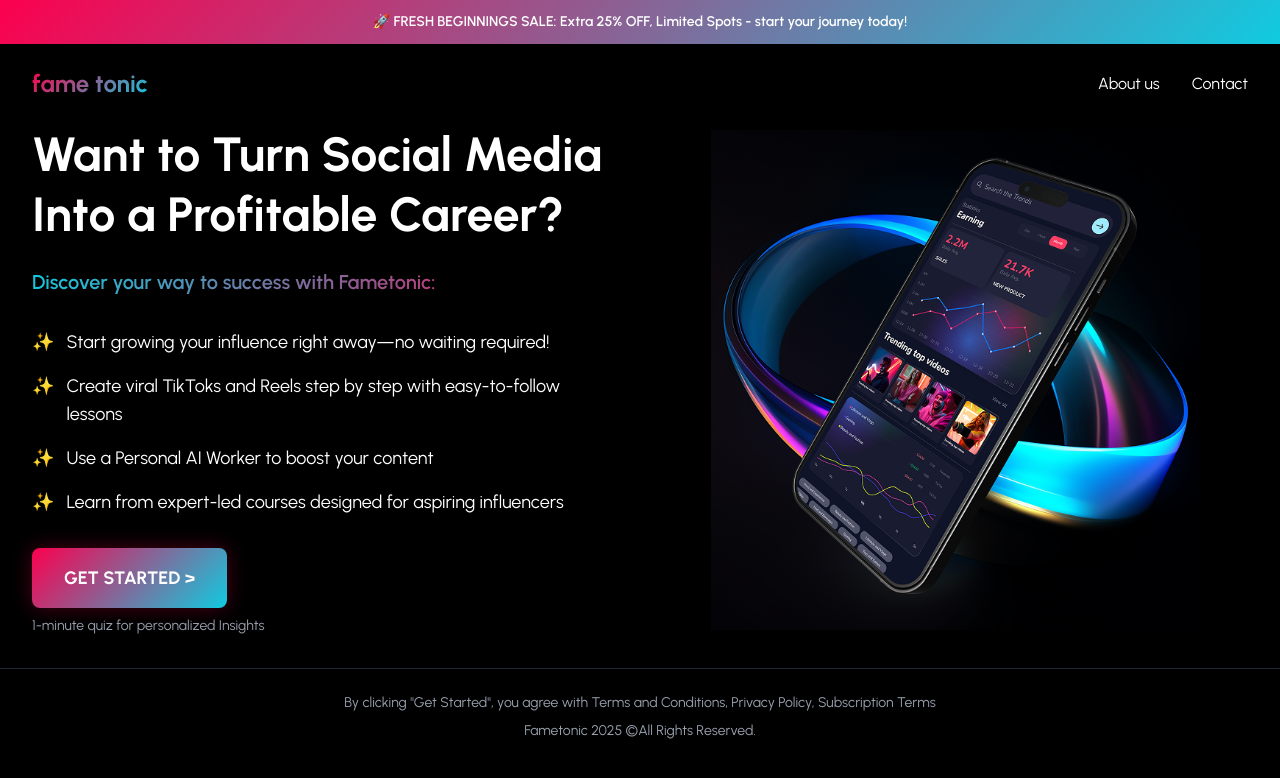
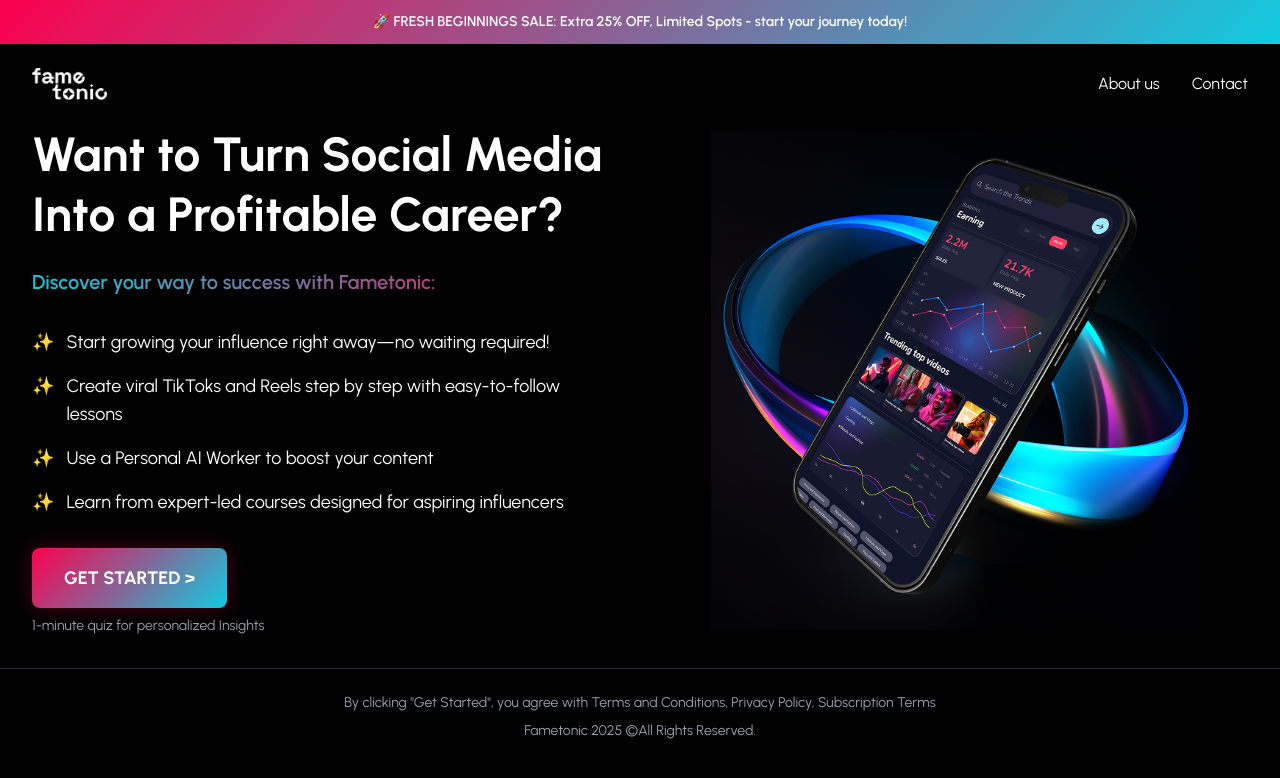
Before and after one commit to talha018dev/netzet-demo, a Next.js app: page / in a window 1280 px wide. Shown: the top 778 px of the page. Built offline with nearby package versions, Linux system fonts and the light colour scheme.

Commit message:
logo updated

```diff
--- a/src/components/Header.tsx
+++ b/src/components/Header.tsx
@@ -1,8 +1,17 @@
+import Image from 'next/image';
+
 export default function Header() {
   return (
     <header className="flex justify-between items-center px-4 py-6 lg:px-8">
-      <div className="text-2xl font-bold gradient-text">
-        fame tonic
+      <div className="flex items-center">
+        <Image
+          src="/logo.png"
+          alt="Fametonic Logo"
+          width={173}
+          height={74}
+          className="h-8 w-auto"
+          priority
+        />
       </div>
       <nav className="hidden md:flex items-center gap-8">
         <a href="#" className="text-white hover:text-gray-300 transition-colors">About us</a>
```
